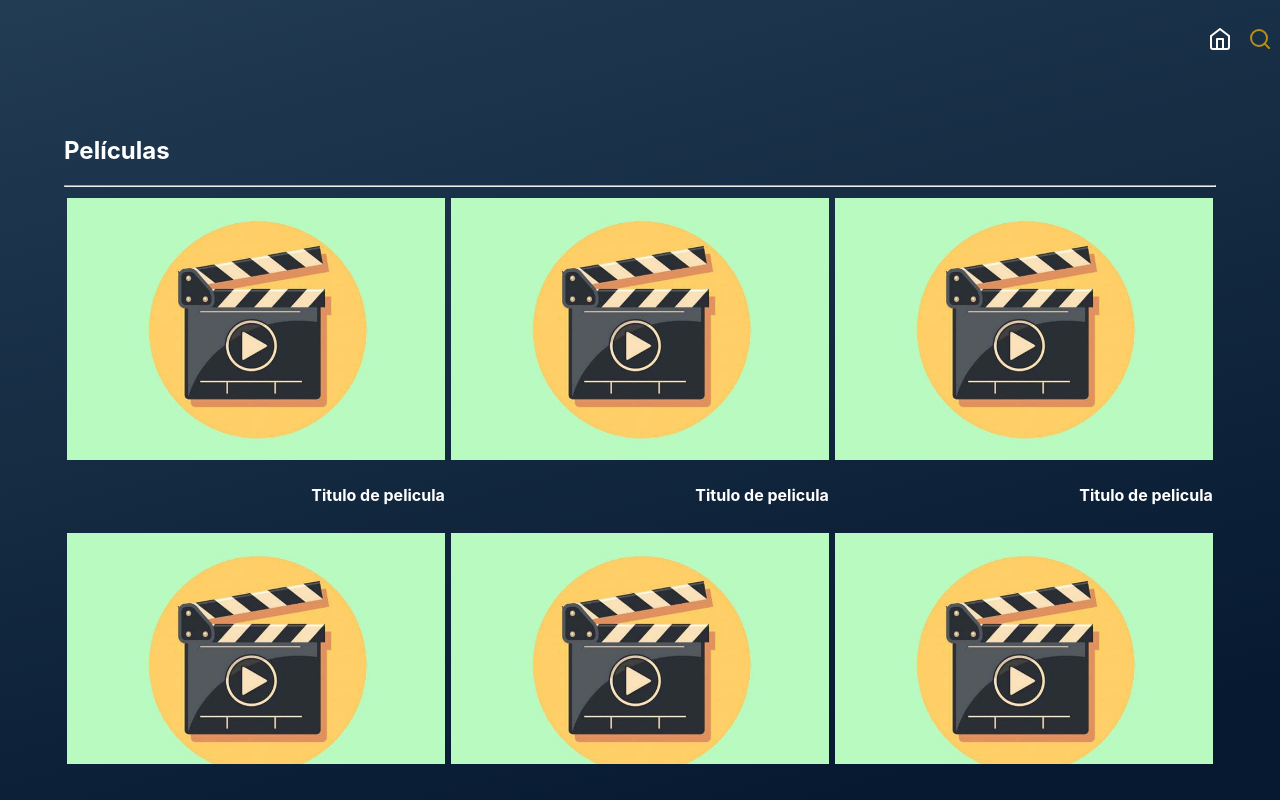
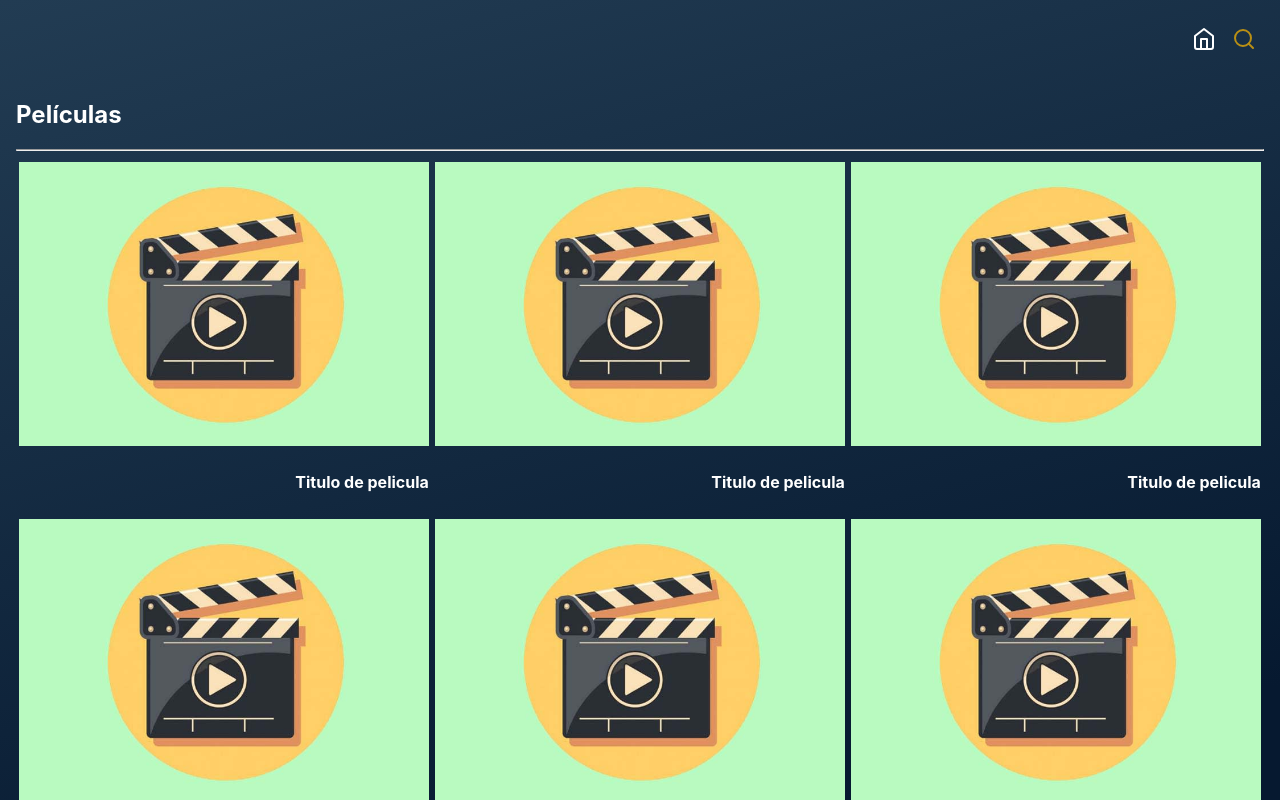
Before and after one commit to GastonEDiaz/moviepop, a React (Create React App) app: page /catalog in a window 1280 px wide. Built offline with nearby package versions, Linux system fonts and the light colour scheme.

Commit message:
Fix padding

```diff
--- a/src/components/NavBar/NavBar.css
+++ b/src/components/NavBar/NavBar.css
@@ -1,7 +1,7 @@
 .NavBar{
     display: flex;
     flex-direction: row-reverse;
-    padding: 0em 0 0 1em;
+    padding: 0 1em 0 0;
     height: 10%;
 }
 
--- a/src/views/Catalog.css
+++ b/src/views/Catalog.css
@@ -1,6 +1,6 @@
 .Catalog{
-    height: 90%;
-    width: 90%;
+    height: 100%;
+    padding: 0 1em 0 1em;
     overflow: auto;
 }
 
```
